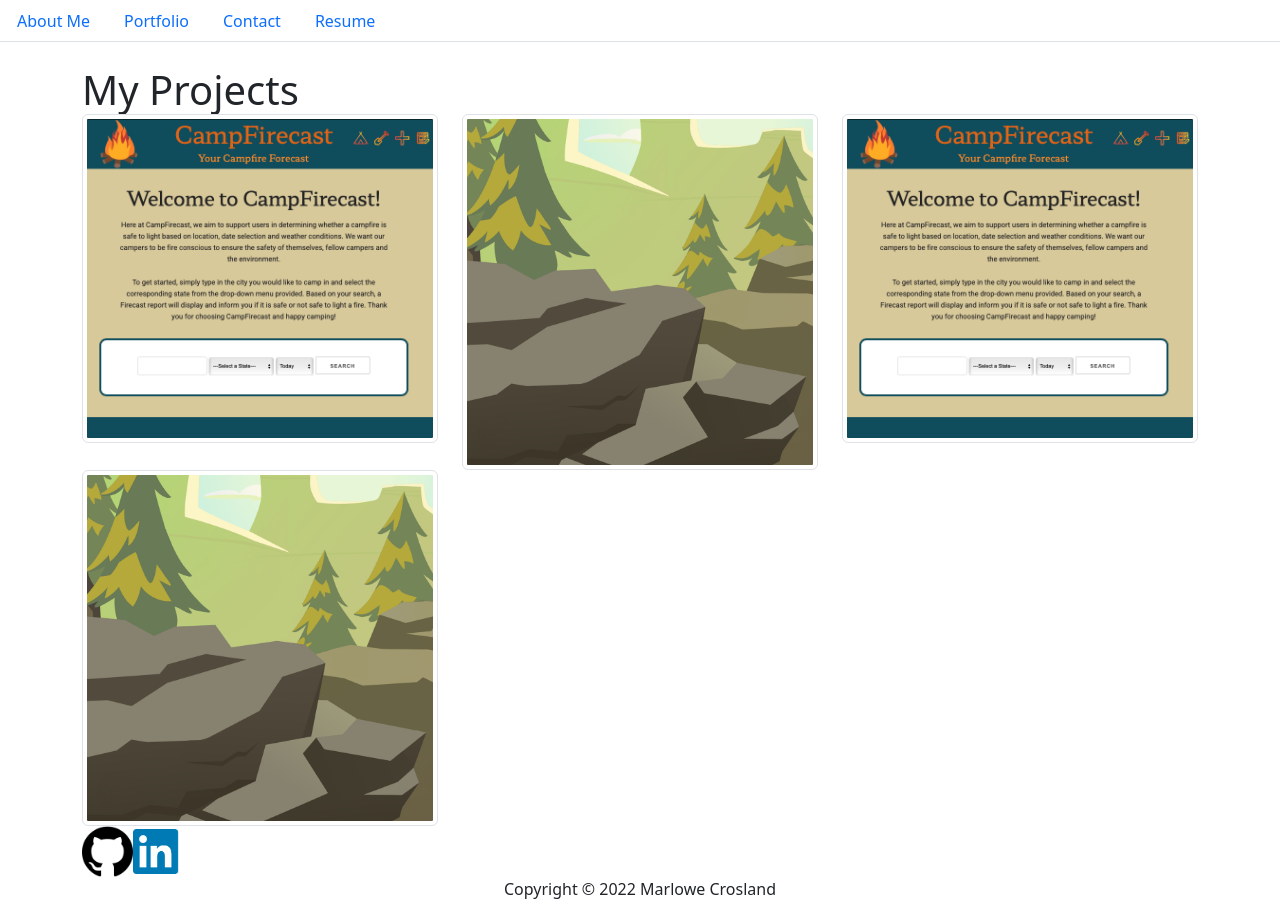
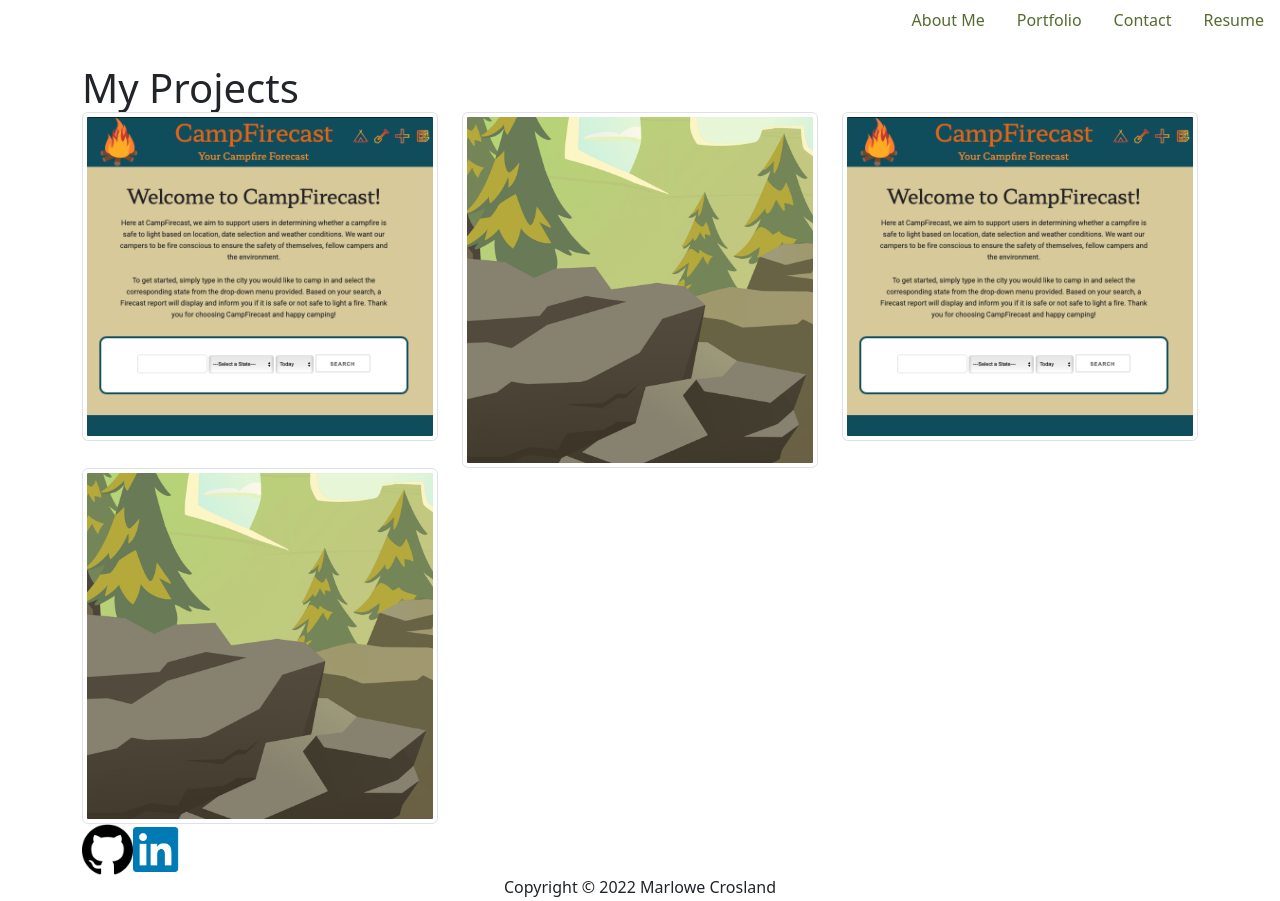
Before and after one commit to MarloweCrosland/react-portfolio, a React (Create React App) app: page / in a window 1280 px wide. Built offline with nearby package versions, Linux system fonts and the light colour scheme.

Commit message:
added styling to navbar

```diff
--- a/src/App.js
+++ b/src/App.js
@@ -9,8 +9,7 @@ function App() {
 
   return (
     <div>
-        <Navi>
-        </Navi>
+        <Navi></Navi>
 
         <main>
           <Project></Project>
--- a/src/components/Nav/index.js
+++ b/src/components/Nav/index.js
@@ -1,12 +1,12 @@
-import React, { useEffect} from "react";
-import { Image } from 'react-bootstrap';
+import React, { useState } from "react";
+import { Navbar } from "react-bootstrap";
+import { Nav } from 'react-bootstrap';
+import './style.css'
 
-function Navi(props) {
-
-
-  const navitems = [
+function Navi() {
+const [categories] = useState([
   {
-      name: 'About Me'
+    name: 'About Me',
   },
   {
     name: 'Portfolio'
@@ -17,20 +17,24 @@ function Navi(props) {
   {
     name: 'Resume'
   }
-  ];
+]);
+const [currentCategory, setCurrentCategory] = useState(categories[0]);
 
 
 // map over each of the items and make it an html element
     return (
-        <nav>
-          <ul className="nav nav-tabs">
-          {navitems.map((item) => (
-        <li
-          className="nav-item"
-          key={item.name}
+        <nav class="nav justify-content-end">
+          <ul className="nav">
+          {categories.map((category) => (
+            <li className={`nav-link ${
+                currentCategory.name === category.name && 'navActive'
+                }`} key={category.name}>
+              <span className="navitem"
+                onClick={() => {
+                  setCurrentCategory(category)
+                }}
               >
-          <span className="nav-link">
-            {item.name}
+                {category.name}
               </span>
             </li>
           ))}
--- /dev/null
+++ b/src/components/Nav/style.css
@@ -0,0 +1,10 @@
+
+.navitem{
+    color:darkolivegreen;
+    text-decoration: none;
+    cursor: pointer;
+  }
+
+  .navitem:hover{
+    color: black;
+  }
```
Lines whose indentation alone changed are shown as unchanged.
